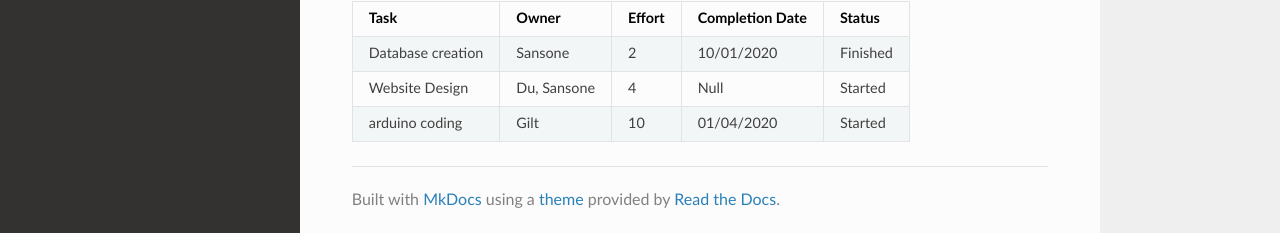
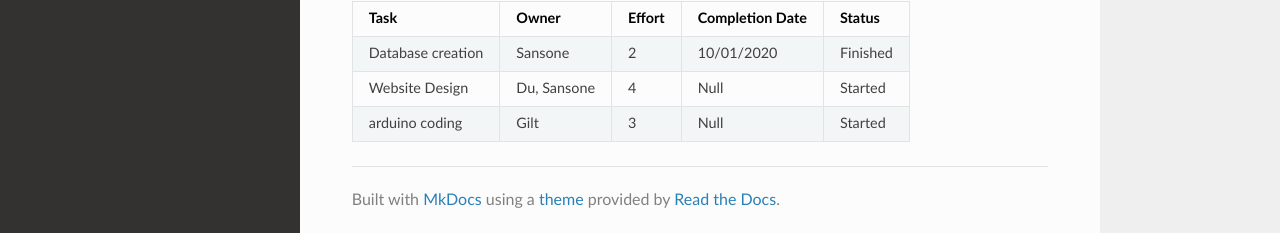
Before and after one commit to haoweydu/2020-5ai-team6-Du, an MkDocs documentation site: the page built from docs/iteration_plan.md, in a window 1280 px wide and 1190 px high. Shown: the part 954-1187 px from the top of the window. Built offline with MkDocs 1.6.1, drawn with Linux system fonts in a browser that asks for light colours; nearby versions of some CDN libraries.

Commit message:
Update iteration_plan.md

```diff
--- a/docs/iteration_plan.md
+++ b/docs/iteration_plan.md
@@ -32,4 +32,4 @@ The following use cases are involved in this iteration:
 |---|---|---|---|---|
 |Database creation|Sansone|2|10/01/2020|Finished|
 |Website Design|Du, Sansone|4|Null|Started|
-|arduino coding|Gilt|10|01/04/2020|Started|
+|arduino coding|Gilt|3|Null|Started|
```
